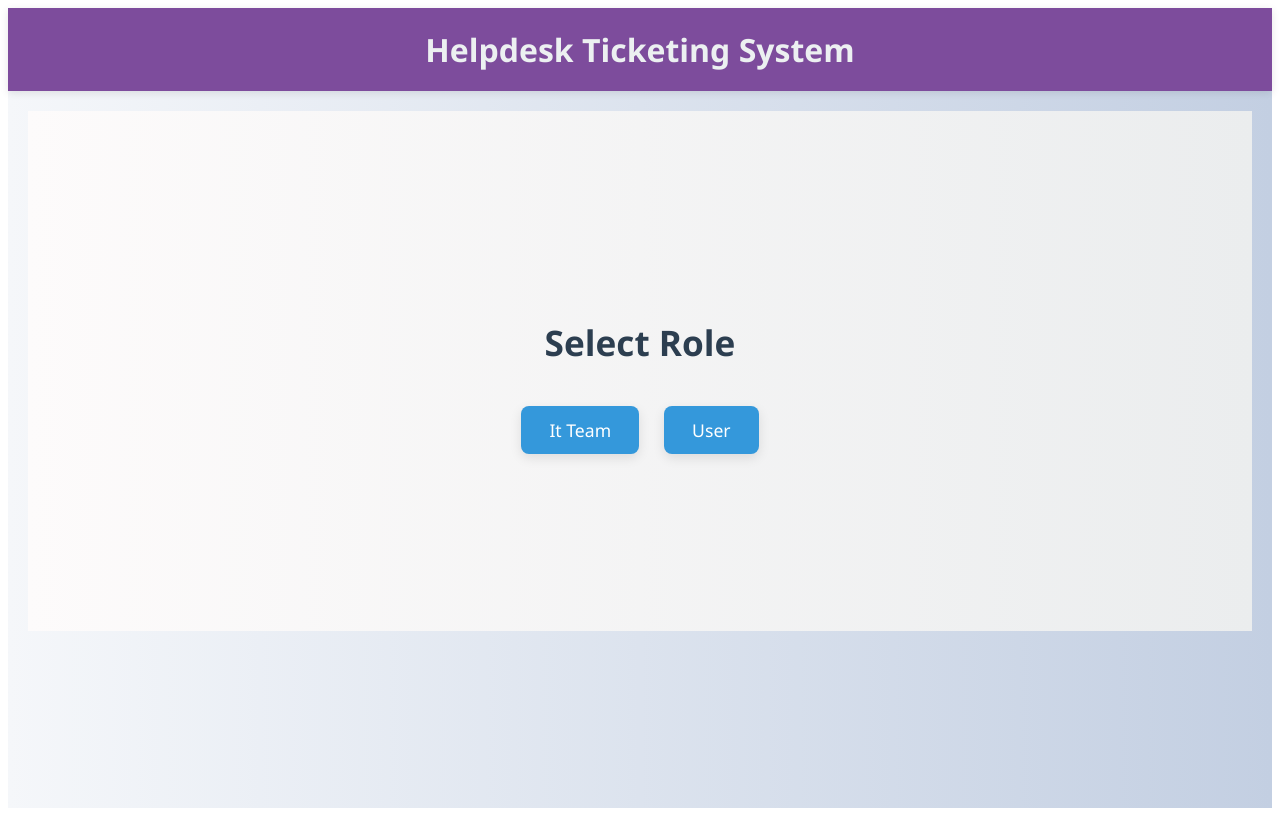
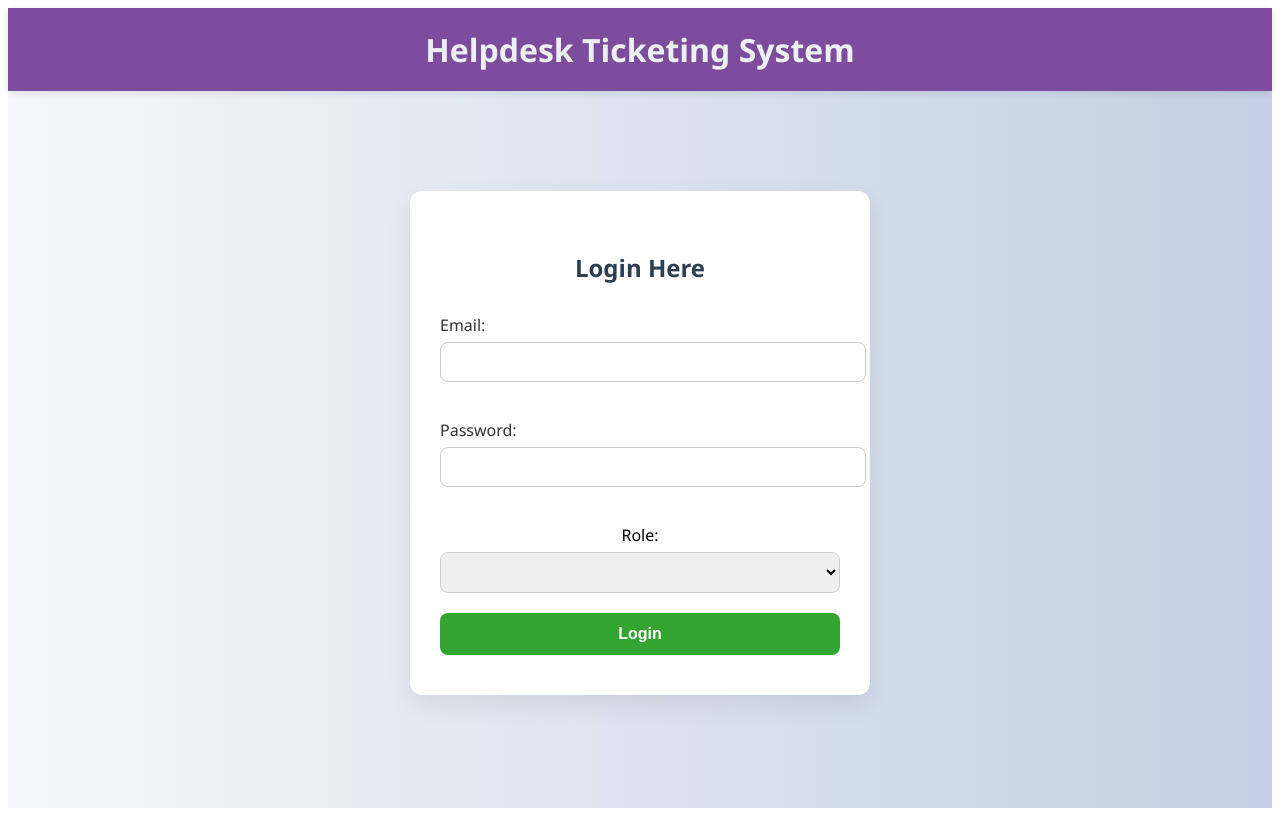
Before and after one commit to GunaKuppuchamy/Helpdesk-Frontend, an Angular app: page / in a window 1280 px wide. Built offline with nearby package versions, Linux system fonts and the light colour scheme.

Commit message:
Login added

```diff
--- a/src/app/app.routes.ts
+++ b/src/app/app.routes.ts
@@ -7,7 +7,6 @@ export const routes: Routes = [
 
     {
         path : '',
-        pathMatch : 'full',
         loadComponent : () => {
             return import('./components/home/home.component').then((m)=>m.HomeComponent)
         }
@@ -49,5 +48,5 @@ export const routes: Routes = [
     },
   { path: 'displayUserTickets/:type', component: DisplayUserTicketsComponent },
   { path: 'addTicket', component: AddTicketComponent },
-  { path: 'user', component:UserComponent}
+  { path: 'user', component:UserComponent},
 ];
--- a/src/app/components/home/home.component.css
+++ b/src/app/components/home/home.component.css
@@ -1,39 +1,52 @@
 .home-container {
-  height: 65vh;
-  display: flex;
-  flex-direction: column;
-  justify-content: center;
-  align-items: center;
-  background: linear-gradient(to right, #fdfbfb, #ebedee);
-  font-family: 'Segoe UI', Tahoma, Geneva, Verdana, sans-serif;
+  max-width: 400px;
+  margin: 80px auto;
+  padding: 40px 30px;
+  background-color: #ffffff;
+  border-radius: 12px;
+  box-shadow: 0 10px 25px rgba(0, 0, 0, 0.08);
+  font-family: 'Segoe UI', sans-serif;
   text-align: center;
 }
 
 .home-container h2 {
-  font-size: 2.2rem;
-  margin-bottom: 40px;
+  margin-bottom: 30px;
   color: #2c3e50;
 }
 
-.nav-links {
-  display: flex;
-  gap: 25px;
-  flex-wrap: wrap;
+label {
+  display: block;
+  text-align: left;
+  margin-bottom: 15px;
+  font-weight: 500;
+  color: #333;
 }
 
-.nav-links a {
-  text-decoration: none;
-  padding: 12px 28px;
-  background-color: #3498db;
-  color: white;
+input,
+select {
+  width: 100%;
+  padding: 10px 12px;
+  margin-top: 6px;
+  border: 1px solid #ccc;
   border-radius: 8px;
-  font-size: 1.1rem;
-  font-weight: 500;
-  transition: background-color 0.3s ease, transform 0.2s ease;
-  box-shadow: 0 4px 12px rgba(0, 0, 0, 0.1);
+  font-size: 1rem;
+  transition: border-color 0.3s ease;
 }
 
-.nav-links a:hover {
-  background-color: #2980b9;
-  transform: translateY(-2px);
+
+button {
+  margin-top: 20px;
+  width: 100%;
+  padding: 12px;
+  background-color: #34a530;
+  color: #ffffff;
+  border: none;
+  border-radius: 8px;
+  font-size: 1rem;
+  font-weight: 600;
+  cursor: pointer;
 }
+
+button:hover {
+  background-color: #3ab929;
+}
--- a/src/app/components/home/home.component.html
+++ b/src/app/components/home/home.component.html
@@ -1,7 +1,13 @@
 <div class="home-container">
-  <h2>Select Role</h2>
-  <div class="nav-links">
-    <a routerLink="/it-team">It Team</a>
-    <a routerLink="/user">User</a>
+<h2>Login Here</h2>
+<label>Email: <input [(ngModel)]="email" ></label> <br>
+<label>Password: <input [(ngModel)]="password"></label> <br>
+<div>Role:
+    <select [(ngModel)]="role">
+      <option value="IT">It</option>
+      <option value="User">User</option>
+      <option value="Admin">Admin</option>
+    </select>
+    <br>
+<button (click)="login()">Login</button>
   </div>
-</div>
--- a/src/app/components/home/home.component.ts
+++ b/src/app/components/home/home.component.ts
@@ -1,12 +1,35 @@
 import { Component } from '@angular/core';
-import { RouterLink } from '@angular/router';
+import { FormsModule } from '@angular/forms';
+import { Router, RouterLink } from '@angular/router';
 
 @Component({
   selector: 'app-home',
-  imports: [RouterLink],
+  imports: [FormsModule],
   templateUrl: './home.component.html',
   styleUrl: './home.component.css'
 })
 export class HomeComponent {
+  email = "";
+  password = "";
+  role = ""
 
+  constructor(private router: Router) {
+    console.log("1");
+
+  }
+  login() {
+    switch (this.role) {
+      case 'User':
+        this.router.navigate(['/user']);
+        break;
+      case 'IT':
+        this.router.navigate(['/it-team']);
+        break;
+      case 'Admin':
+        this.router.navigate(['/']);
+        break;
+      default:
+        alert('Please select a valid user type');
+    }
+  }
 }
```
Also changed, not shown: src/app/login/login.component.html (deleted, +0 -9 lines), src/app/login/login.component.ts (deleted, +0 -13 lines), src/app/login/login.component.css (deleted), 1 other file (tests, documents, lock files or other folders).
